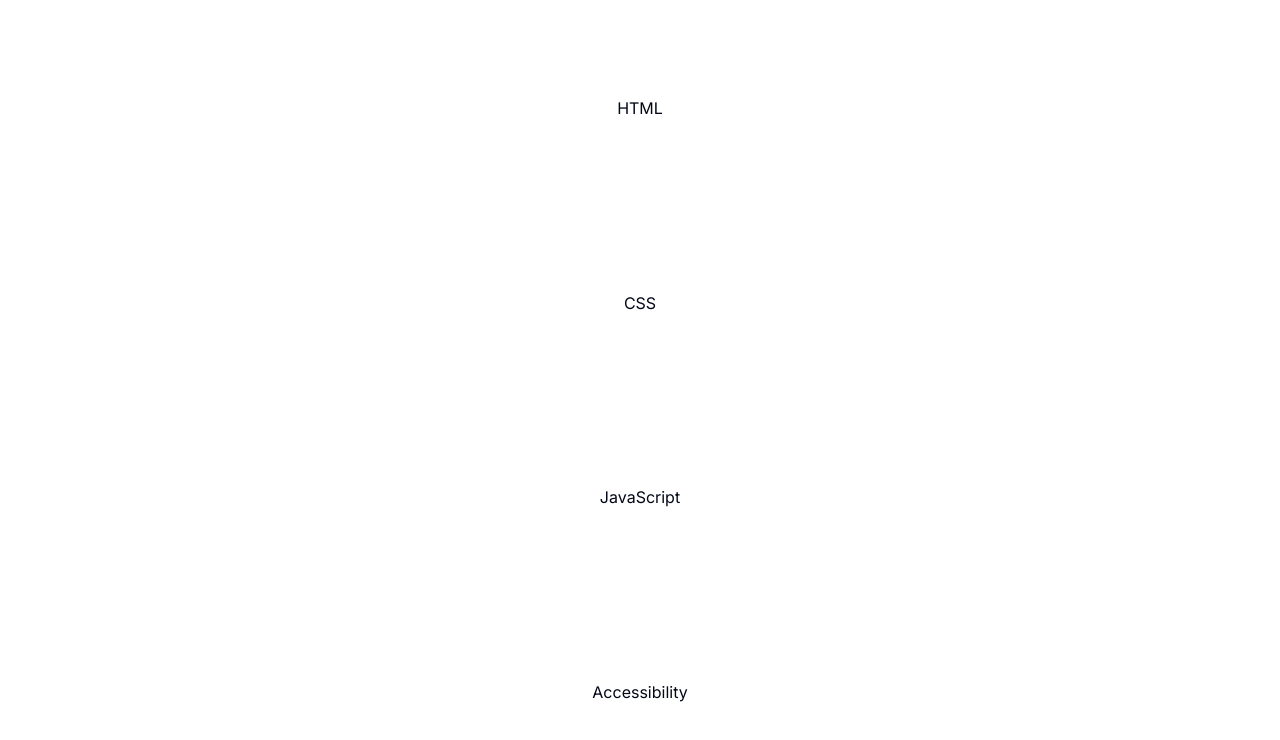
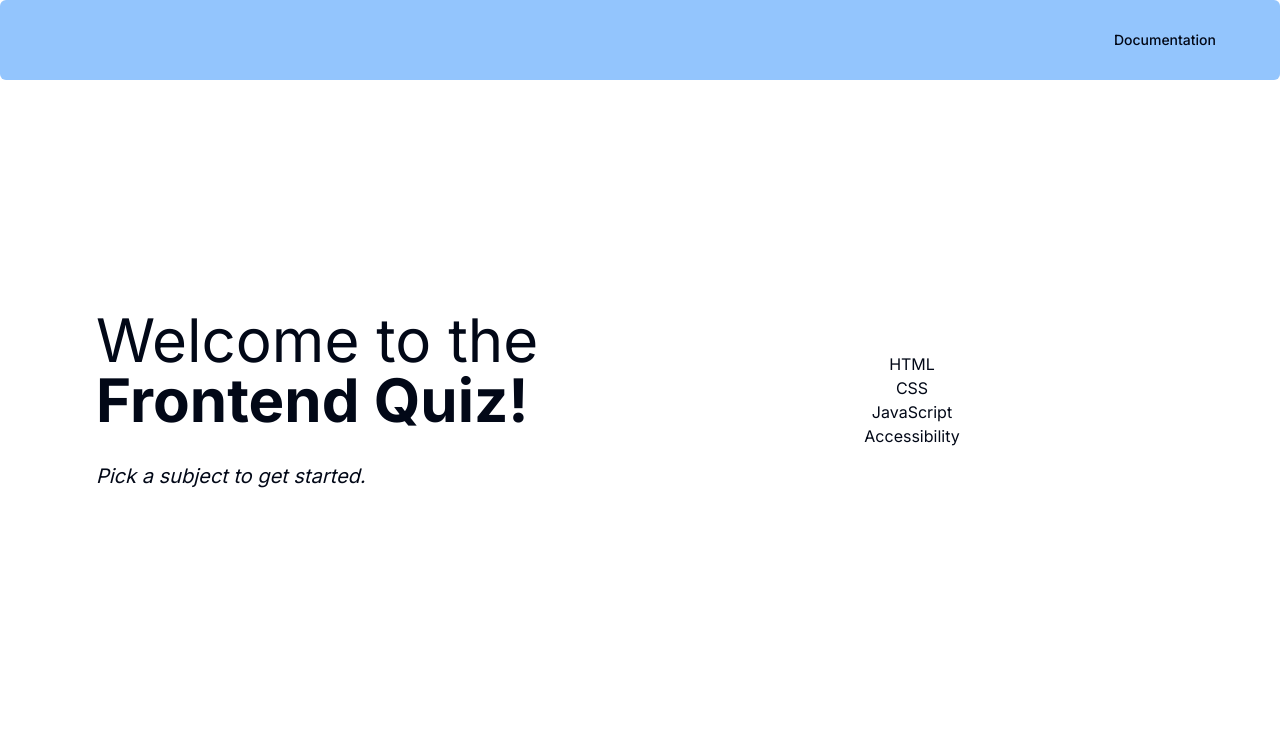
Before and after one commit to ajarek/next-14-ep15-frontend-quiz, a Next.js app: page / in a window 1280 px wide. Shown: the top 740 px of the page. Built offline with nearby package versions, Linux system fonts and the light colour scheme.

Commit message:
added Navbar

```diff
--- a/app/layout.tsx
+++ b/app/layout.tsx
@@ -1,6 +1,7 @@
 import type { Metadata } from 'next'
 import { Inter } from 'next/font/google'
 import './globals.css'
+import Navbar from '@/components/Navbar'
 
 const inter = Inter({ subsets: ['latin'] })
 
@@ -16,7 +17,10 @@
 }) {
   return (
     <html lang="en">
-      <body className={inter.className}>{children}</body>
+      <body className={inter.className}>
+        <Navbar/>
+        {children}
+        </body>
     </html>
   )
 }
--- a/app/page.tsx
+++ b/app/page.tsx
@@ -5,18 +5,25 @@
 const Home = () => {
   const { data, pending, error } = useFetch('data.json')
   if (pending) {
-    return <Loading/>
+    return <Loading />
   }
 
   if (error) {
     return <p>Error: {error}</p>
   }
   return (
-    <main className='flex min-h-screen flex-col items-center justify-between p-24'>
-      {data &&
-        [...data.quizzes].map((el: any, index) => (
-          <p key={index}>{el.title}</p>
-        ))}
+    <main className=' min-h-screen -mt-20  p-24 grid grid-cols-2 place-items-center  '>
+      <div className='w-full flex flex-col items-start '>
+        <h1  className='text-6xl'>Welcome to the</h1>
+        <h2 className='text-6xl font-bold '>Frontend Quiz!</h2>
+        <p className='mt-8 text-xl italic'>Pick a subject to get started.</p>
+      </div>
+      <div  className='w-full flex flex-col items-center '>
+        {data &&
+          [...data.quizzes].map((el: any, index) => (
+            <p key={index}>{el.title}</p>
+          ))}
+      </div>
     </main>
   )
 }
--- /dev/null
+++ b/components/Navbar.tsx
@@ -0,0 +1,30 @@
+'use client'
+import { navigationMenuTriggerStyle } from "@/components/ui/navigation-menu"
+import {
+  NavigationMenu,
+  NavigationMenuContent,
+  NavigationMenuIndicator,
+  NavigationMenuItem,
+  NavigationMenuLink,
+  NavigationMenuList,
+  NavigationMenuTrigger,
+  NavigationMenuViewport,
+} from "@/components/ui/navigation-menu"
+
+
+
+const Navbar = () => {
+  return (
+    <NavigationMenu>
+    <NavigationMenuItem className='list-none'>
+
+      <NavigationMenuLink className={navigationMenuTriggerStyle()}>
+        Documentation
+      </NavigationMenuLink>
+
+  </NavigationMenuItem>
+  </NavigationMenu>
+  )
+}
+
+export default Navbar
--- /dev/null
+++ b/components/ui/navigation-menu.tsx
@@ -0,0 +1,128 @@
+import * as React from "react"
+import * as NavigationMenuPrimitive from "@radix-ui/react-navigation-menu"
+import { cva } from "class-variance-authority"
+import { ChevronDown } from "lucide-react"
+
+import { cn } from "@/lib/utils"
+
+const NavigationMenu = React.forwardRef<
+  React.ElementRef<typeof NavigationMenuPrimitive.Root>,
+  React.ComponentPropsWithoutRef<typeof NavigationMenuPrimitive.Root>
+>(({ className, children, ...props }, ref) => (
+  <NavigationMenuPrimitive.Root
+    ref={ref}
+    className={cn(
+      "relative z-10 flex max-w-max flex-1 items-center justify-center",
+      className
+    )}
+    {...props}
+  >
+    {children}
+    <NavigationMenuViewport />
+  </NavigationMenuPrimitive.Root>
+))
+NavigationMenu.displayName = NavigationMenuPrimitive.Root.displayName
+
+const NavigationMenuList = React.forwardRef<
+  React.ElementRef<typeof NavigationMenuPrimitive.List>,
+  React.ComponentPropsWithoutRef<typeof NavigationMenuPrimitive.List>
+>(({ className, ...props }, ref) => (
+  <NavigationMenuPrimitive.List
+    ref={ref}
+    className={cn(
+      "group flex flex-1 list-none items-center justify-center space-x-1",
+      className
+    )}
+    {...props}
+  />
+))
+NavigationMenuList.displayName = NavigationMenuPrimitive.List.displayName
+
+const NavigationMenuItem = NavigationMenuPrimitive.Item
+
+const navigationMenuTriggerStyle = cva(
+  "group inline-flex h-20 w-screen items-center bg-blue-300 justify-end rounded-md bg-background px-16 py-2 text-sm font-medium transition-colors hover:bg-accent hover:text-accent-foreground focus:bg-accent focus:text-accent-foreground focus:outline-none disabled:pointer-events-none disabled:opacity-50 data-[active]:bg-accent/50 data-[state=open]:bg-accent/50"
+)
+
+const NavigationMenuTrigger = React.forwardRef<
+  React.ElementRef<typeof NavigationMenuPrimitive.Trigger>,
+  React.ComponentPropsWithoutRef<typeof NavigationMenuPrimitive.Trigger>
+>(({ className, children, ...props }, ref) => (
+  <NavigationMenuPrimitive.Trigger
+    ref={ref}
+    className={cn(navigationMenuTriggerStyle(), "group", className)}
+    {...props}
+  >
+    {children}{" "}
+    <ChevronDown
+      className="relative top-[1px] ml-1 h-3 w-3 transition duration-200 group-data-[state=open]:rotate-180"
+      aria-hidden="true"
+    />
+  </NavigationMenuPrimitive.Trigger>
+))
+NavigationMenuTrigger.displayName = NavigationMenuPrimitive.Trigger.displayName
+
+const NavigationMenuContent = React.forwardRef<
+  React.ElementRef<typeof NavigationMenuPrimitive.Content>,
+  React.ComponentPropsWithoutRef<typeof NavigationMenuPrimitive.Content>
+>(({ className, ...props }, ref) => (
+  <NavigationMenuPrimitive.Content
+    ref={ref}
+    className={cn(
+      "left-0 top-0 w-full data-[motion^=from-]:animate-in data-[motion^=to-]:animate-out data-[motion^=from-]:fade-in data-[motion^=to-]:fade-out data-[motion=from-end]:slide-in-from-right-52 data-[motion=from-start]:slide-in-from-left-52 data-[motion=to-end]:slide-out-to-right-52 data-[motion=to-start]:slide-out-to-left-52 md:absolute md:w-auto ",
+      className
+    )}
+    {...props}
+  />
+))
+NavigationMenuContent.displayName = NavigationMenuPrimitive.Content.displayName
+
+const NavigationMenuLink = NavigationMenuPrimitive.Link
+
+const NavigationMenuViewport = React.forwardRef<
+  React.ElementRef<typeof NavigationMenuPrimitive.Viewport>,
+  React.ComponentPropsWithoutRef<typeof NavigationMenuPrimitive.Viewport>
+>(({ className, ...props }, ref) => (
+  <div className={cn("absolute left-0 top-full flex justify-center")}>
+    <NavigationMenuPrimitive.Viewport
+      className={cn(
+        "origin-top-center relative mt-1.5 h-[var(--radix-navigation-menu-viewport-height)] w-full overflow-hidden rounded-md border bg-popover text-popover-foreground shadow-lg data-[state=open]:animate-in data-[state=closed]:animate-out data-[state=closed]:zoom-out-95 data-[state=open]:zoom-in-90 md:w-[var(--radix-navigation-menu-viewport-width)]",
+        className
+      )}
+      ref={ref}
+      {...props}
+    />
+  </div>
+))
+NavigationMenuViewport.displayName =
+  NavigationMenuPrimitive.Viewport.displayName
+
+const NavigationMenuIndicator = React.forwardRef<
+  React.ElementRef<typeof NavigationMenuPrimitive.Indicator>,
+  React.ComponentPropsWithoutRef<typeof NavigationMenuPrimitive.Indicator>
+>(({ className, ...props }, ref) => (
+  <NavigationMenuPrimitive.Indicator
+    ref={ref}
+    className={cn(
+      "top-full z-[1] flex h-1.5 items-end justify-center overflow-hidden data-[state=visible]:animate-in data-[state=hidden]:animate-out data-[state=hidden]:fade-out data-[state=visible]:fade-in",
+      className
+    )}
+    {...props}
+  >
+    <div className="relative top-[60%] h-2 w-2 rotate-45 rounded-tl-sm bg-border shadow-md" />
+  </NavigationMenuPrimitive.Indicator>
+))
+NavigationMenuIndicator.displayName =
+  NavigationMenuPrimitive.Indicator.displayName
+
+export {
+  navigationMenuTriggerStyle,
+  NavigationMenu,
+  NavigationMenuList,
+  NavigationMenuItem,
+  NavigationMenuContent,
+  NavigationMenuTrigger,
+  NavigationMenuLink,
+  NavigationMenuIndicator,
+  NavigationMenuViewport,
+}
--- a/package.json
+++ b/package.json
@@ -9,6 +9,7 @@
     "lint": "next lint"
   },
   "dependencies": {
+    "@radix-ui/react-navigation-menu": "^1.1.4",
     "class-variance-authority": "^0.7.0",
     "clsx": "^2.0.0",
     "lucide-react": "^0.292.0",
```
Also changed, not shown: 1 other file (tests, documents, lock files or other folders).
